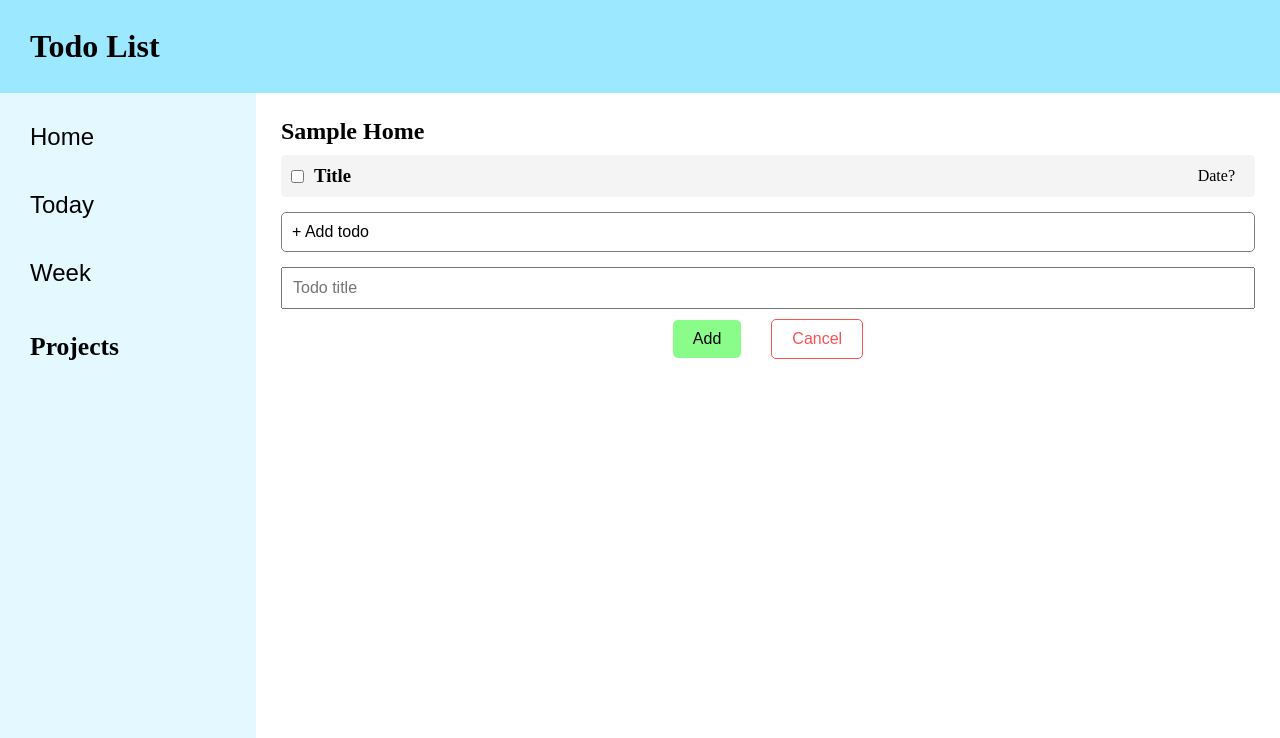
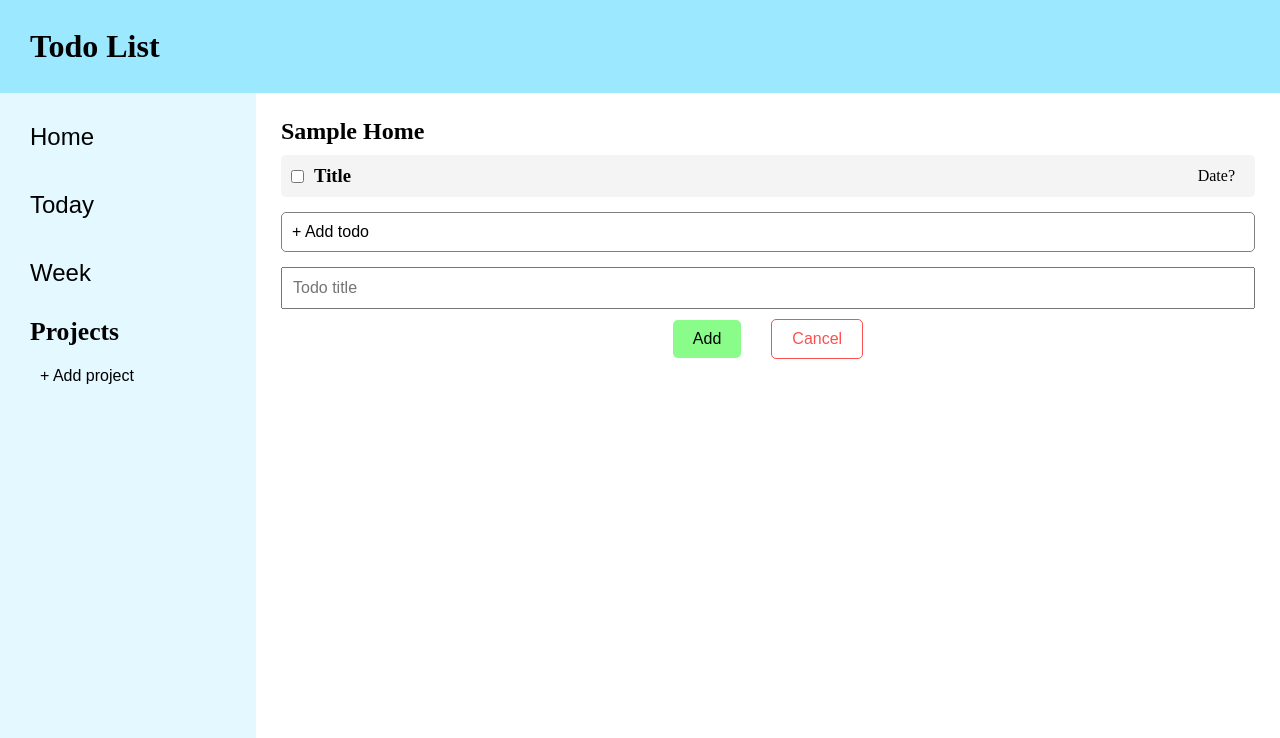
Before and after one commit to SirIsaacNeutron/todo-list, a website built with webpack: page src/template.html in a window 1280 px wide. Shown: the top 738 px of the page. Built offline with nearby package versions, Linux system fonts and the light colour scheme.

Commit message:
Add placeholder add project button

```diff
--- /dev/null
+++ b/src/ProjectList.js
@@ -0,0 +1,21 @@
+export default class ProjectList {
+    constructor() {
+        this.projectList = []
+
+        this.render = this.render.bind(this)
+    }
+
+    render() {
+        const projectLinks = document.querySelector(".project-links")
+
+        for (let i = 0; i < this.projectList.length; ++i) {
+            // render links
+        }
+
+        const addProjectBtn = document.createElement("button")
+        addProjectBtn.classList.add("add-project-btn")
+        addProjectBtn.textContent = "+ Add project"
+
+        projectLinks.appendChild(addProjectBtn)
+    }
+}
--- a/src/index.js
+++ b/src/index.js
@@ -1,8 +1,10 @@
 import "./styles.css"
 
 import TodoList from "./TodoList"
+import ProjectList from "./ProjectList"
 
 const todoLists = {}
+const projectList = new ProjectList()
 
 function addButtonListeners() {
     const mainLinks = document.querySelector(".main-links")
@@ -23,3 +25,4 @@ function addButtonListeners() {
 }
 
 addButtonListeners()
+projectList.render()
--- a/src/styles.css
+++ b/src/styles.css
@@ -84,8 +84,34 @@ nav button:hover {
 .projects-header {
     font-size: 1.6rem;
 
-    padding: var(--header-padding);
+    margin-left: var(--header-padding);
+    margin-top: 20px;
+    margin-bottom: 10px;
 }
+
+.project-links {
+    display: flex;
+    flex-direction: column;
+    gap: 5px;
+}
+
+.project-links button {
+    width: 80%;
+    font-size: 1rem;
+
+    padding: var(--todo-padding);
+
+    transition: background-color 150ms ease-in-out;
+
+    margin-left: calc(var(--header-padding));
+}
+
+.project-link {
+    display: flex;
+    align-items: center;
+}
+
+/* The main content area (where todo lists are displayed) */
 
 main {
     padding: 25px;
@@ -222,6 +248,8 @@ main h2 {
     color: white;
 }
 
+/* Footer */
+
 footer {
     display: flex;
     align-items: center;
```
Also changed, not shown: dist/main.bundle.js.
